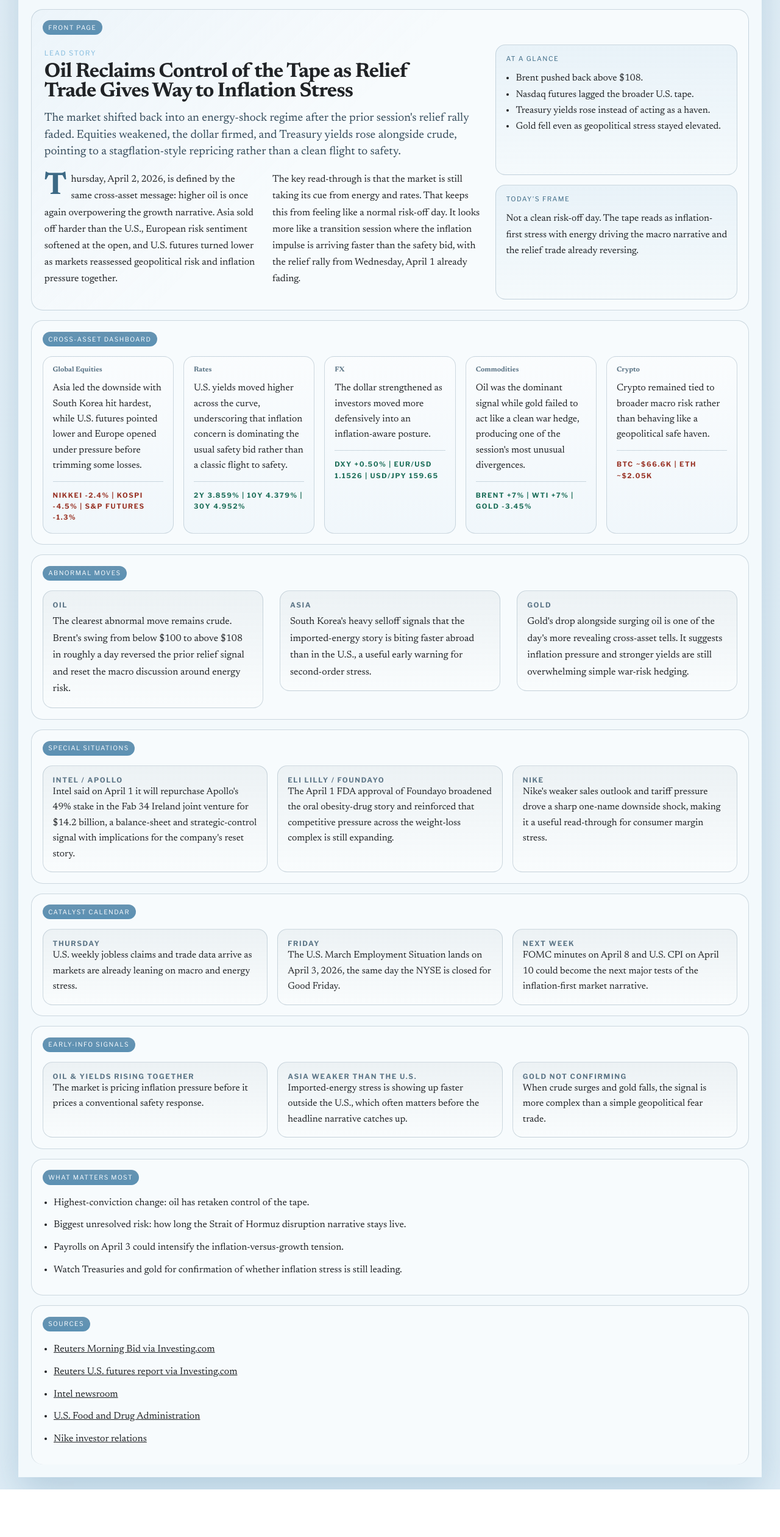
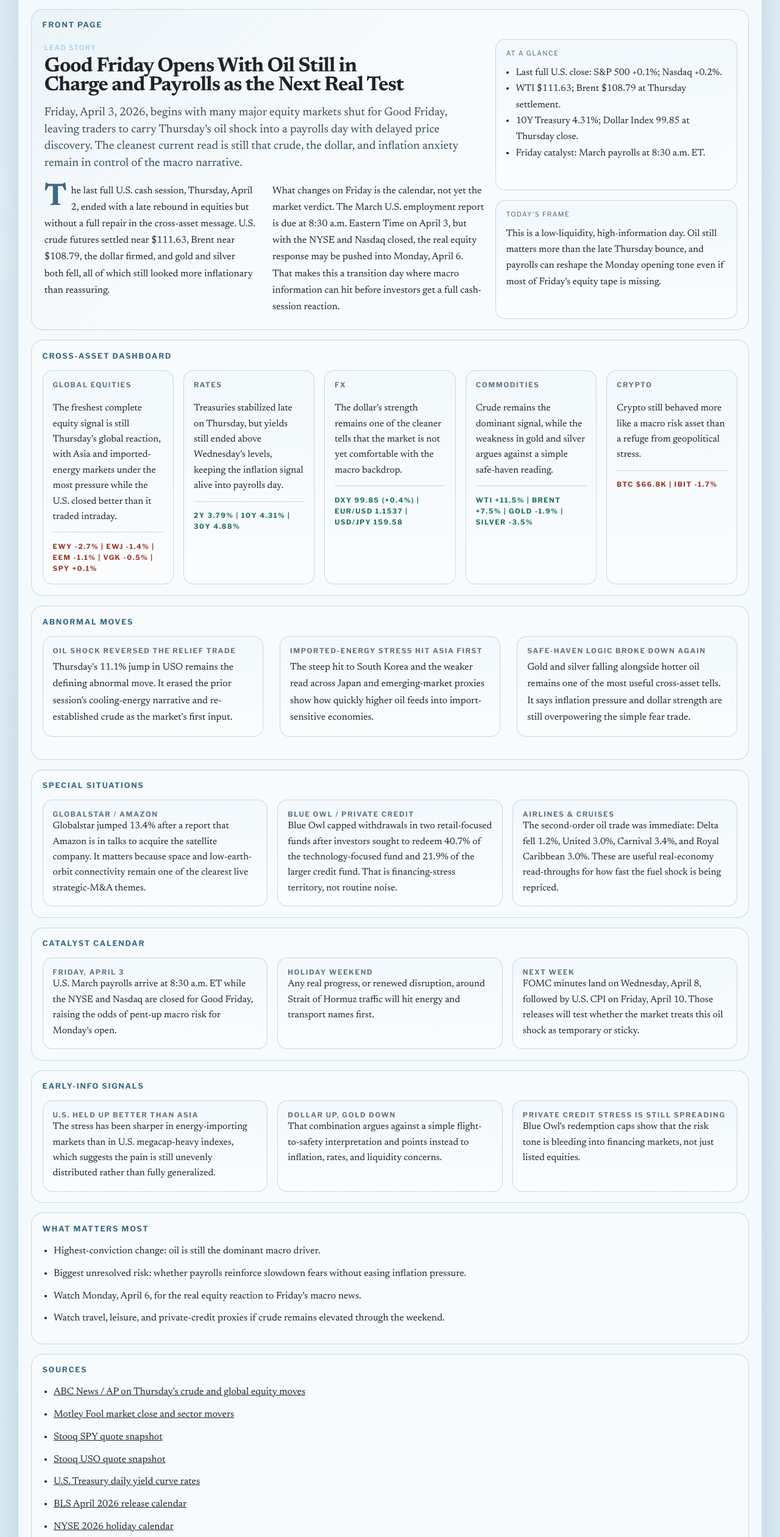
Before and after one commit to meg768/market-scanner-daily, a plain HTML site: page daily-page/index.html in a window 1280 px wide. Shown: the part 280-2800 px from the top of the page at 61% size. Before the commit the page ends 2722 px from the top, so only its background shows below. Drawn offline with nearby package versions, Linux system fonts and the light colour scheme.

Commit message:
Add developer HTML preview workflow and design refinements

```diff
--- a/daily-page/index.html
+++ b/daily-page/index.html
@@ -3,7 +3,7 @@
   <head>
     <meta charset="UTF-8" />
     <meta name="viewport" content="width=device-width, initial-scale=1.0" />
-    <title>Market Scanner Daily | April 2, 2026 | Energy Shock Edition</title>
+    <title>Market Scanner Daily | April 3, 2026 | Good Friday, Payrolls, and Oil Edition</title>
     <meta
       name="description"
       content="A newspaper-style HTML edition of the Market Scanner Daily format."
@@ -26,7 +26,7 @@
         </div>
         <h1 class="masthead__title">Market Scanner Daily</h1>
         <div class="masthead__meta">
-          <p class="masthead__date">Thursday, April 2, 2026</p>
+          <p class="masthead__date">Friday, April 3, 2026</p>
           <p class="masthead__tagline">
             A newspaper-style market edition focused on abnormal moves, catalyst
             trades, and special situations across global markets.
@@ -40,31 +40,32 @@
           <div class="lead-story">
             <p class="lead-story__kicker">Lead Story</p>
             <h2 class="lead-story__headline">
-              Oil Reclaims Control of the Tape as Relief Trade Gives Way to
-              Inflation Stress
+              Good Friday Opens With Oil Still in Charge and Payrolls as the
+              Next Real Test
             </h2>
             <p class="lead-story__deck">
-              The market shifted back into an energy-shock regime after the
-              prior session's relief rally faded. Equities weakened, the dollar
-              firmed, and Treasury yields rose alongside crude, pointing to a
-              stagflation-style repricing rather than a clean flight to safety.
+              Friday, April 3, 2026, begins with many major equity markets shut
+              for Good Friday, leaving traders to carry Thursday's oil shock
+              into a payrolls day with delayed price discovery. The cleanest
+              current read is still that crude, the dollar, and inflation
+              anxiety remain in control of the macro narrative.
             </p>
             <div class="lead-story__body">
               <p>
-                Thursday, April 2, 2026, is defined by the same cross-asset
-                message: higher oil is once again overpowering the growth
-                narrative. Asia sold off harder than the U.S., European risk
-                sentiment softened at the open, and U.S. futures turned lower
-                as markets reassessed geopolitical risk and inflation pressure
-                together.
+                The last full U.S. cash session, Thursday, April 2, ended with a
+                late rebound in equities but without a full repair in the
+                cross-asset message. U.S. crude futures settled near $111.63,
+                Brent near $108.79, the dollar firmed, and gold and silver both
+                fell, all of which still looked more inflationary than
+                reassuring.
               </p>
               <p>
-                The key read-through is that the market is still taking its cue
-                from energy and rates. That keeps this from feeling like a
-                normal risk-off day. It looks more like a transition session
-                where the inflation impulse is arriving faster than the safety
-                bid, with the relief rally from Wednesday, April 1 already
-                fading.
+                What changes on Friday is the calendar, not yet the market
+                verdict. The March U.S. employment report is due at 8:30 a.m.
+                Eastern Time on April 3, but with the NYSE and Nasdaq closed,
+                the real equity response may be pushed into Monday, April 6.
+                That makes this a transition day where macro information can hit
+                before investors get a full cash-session reaction.
               </p>
             </div>
           </div>
@@ -73,19 +74,20 @@
             <section class="brief-card">
               <p class="brief-card__title">At a Glance</p>
               <ul class="brief-list">
-                <li>Brent pushed back above $108.</li>
-                <li>Nasdaq futures lagged the broader U.S. tape.</li>
-                <li>Treasury yields rose instead of acting as a haven.</li>
-                <li>Gold fell even as geopolitical stress stayed elevated.</li>
+                <li>Last full U.S. close: S&amp;P 500 +0.1%; Nasdaq +0.2%.</li>
+                <li>WTI $111.63; Brent $108.79 at Thursday settlement.</li>
+                <li>10Y Treasury 4.31%; Dollar Index 99.85 at Thursday close.</li>
+                <li>Friday catalyst: March payrolls at 8:30 a.m. ET.</li>
               </ul>
             </section>
 
             <section class="brief-card">
               <p class="brief-card__title">Today's Frame</p>
               <p class="brief-card__text">
-                Not a clean risk-off day. The tape reads as inflation-first
-                stress with energy driving the macro narrative and the relief
-                trade already reversing.
+                This is a low-liquidity, high-information day. Oil still matters
+                more than the late Thursday bounce, and payrolls can reshape the
+                Monday opening tone even if most of Friday's equity tape is
+                missing.
               </p>
             </section>
           </aside>
@@ -97,58 +99,57 @@
             <article class="market-card">
               <h3>Global Equities</h3>
               <p>
-                Asia led the downside with South Korea hit hardest, while U.S.
-                futures pointed lower and Europe opened under pressure before
-                trimming some losses.
+                The freshest complete equity signal is still Thursday's global
+                reaction, with Asia and imported-energy markets under the most
+                pressure while the U.S. closed better than it traded intraday.
               </p>
               <p class="market-card__move market-card__move--down">
-                Nikkei -2.4% | Kospi -4.5% | S&amp;P futures -1.3%
+                EWY -2.7% | EWJ -1.4% | EEM -1.1% | VGK -0.5% | SPY +0.1%
               </p>
             </article>
 
             <article class="market-card">
               <h3>Rates</h3>
               <p>
-                U.S. yields moved higher across the curve, underscoring that
-                inflation concern is dominating the usual safety bid rather than
-                a classic flight to safety.
+                Treasuries stabilized late on Thursday, but yields still ended
+                above Wednesday's levels, keeping the inflation signal alive
+                into payrolls day.
               </p>
               <p class="market-card__move market-card__move--up">
-                2Y 3.859% | 10Y 4.379% | 30Y 4.952%
+                2Y 3.79% | 10Y 4.31% | 30Y 4.88%
               </p>
             </article>
 
             <article class="market-card">
               <h3>FX</h3>
               <p>
-                The dollar strengthened as investors moved more defensively into
-                an inflation-aware posture.
+                The dollar's strength remains one of the cleaner tells that the
+                market is not yet comfortable with the macro backdrop.
               </p>
               <p class="market-card__move market-card__move--up">
-                DXY +0.50% | EUR/USD 1.1526 | USD/JPY 159.65
+                DXY 99.85 (+0.4%) | EUR/USD 1.1537 | USD/JPY 159.58
               </p>
             </article>
 
             <article class="market-card">
               <h3>Commodities</h3>
               <p>
-                Oil was the dominant signal while gold failed to act like a
-                clean war hedge, producing one of the session's most unusual
-                divergences.
+                Crude remains the dominant signal, while the weakness in gold
+                and silver argues against a simple safe-haven reading.
               </p>
               <p class="market-card__move market-card__move--up">
-                Brent +7% | WTI +7% | Gold -3.45%
+                WTI +11.5% | Brent +7.5% | Gold -1.9% | Silver -3.5%
               </p>
             </article>
 
             <article class="market-card">
               <h3>Crypto</h3>
               <p>
-                Crypto remained tied to broader macro risk rather than behaving
-                like a geopolitical safe haven.
+                Crypto still behaved more like a macro risk asset than a refuge
+                from geopolitical stress.
               </p>
               <p class="market-card__move market-card__move--down">
-                BTC ~$66.6k | ETH ~$2.05k
+                BTC $66.8k | IBIT -1.7%
               </p>
             </article>
           </div>
@@ -158,27 +159,27 @@
           <div class="section-label">Abnormal Moves</div>
           <div class="column-copy">
             <article>
-              <h3>Oil</h3>
+              <h3>Oil Shock Reversed the Relief Trade</h3>
               <p>
-                The clearest abnormal move remains crude. Brent's swing from
-                below $100 to above $108 in roughly a day reversed the prior
-                relief signal and reset the macro discussion around energy risk.
+                Thursday's 11.1% jump in USO remains the defining abnormal move.
+                It erased the prior session's cooling-energy narrative and
+                re-established crude as the market's first input.
               </p>
             </article>
             <article>
-              <h3>Asia</h3>
+              <h3>Imported-Energy Stress Hit Asia First</h3>
               <p>
-                South Korea's heavy selloff signals that the imported-energy
-                story is biting faster abroad than in the U.S., a useful early
-                warning for second-order stress.
+                The steep hit to South Korea and the weaker read across Japan
+                and emerging-market proxies show how quickly higher oil feeds
+                into import-sensitive economies.
               </p>
             </article>
             <article>
-              <h3>Gold</h3>
+              <h3>Safe-Haven Logic Broke Down Again</h3>
               <p>
-                Gold's drop alongside surging oil is one of the day's more
-                revealing cross-asset tells. It suggests inflation pressure and
-                stronger yields are still overwhelming simple war-risk hedging.
+                Gold and silver falling alongside hotter oil remains one of the
+                most useful cross-asset tells. It says inflation pressure and
+                dollar strength are still overpowering the simple fear trade.
               </p>
             </article>
           </div>
@@ -188,28 +189,30 @@
           <div class="section-label">Special Situations</div>
           <div class="story-grid">
             <article class="story-card">
-              <h3>Intel / Apollo</h3>
+              <h3>Globalstar / Amazon</h3>
               <p>
-                Intel said on April 1 it will repurchase Apollo's 49% stake in
-                the Fab 34 Ireland joint venture for $14.2 billion, a
-                balance-sheet and strategic-control signal with implications for
-                the company's reset story.
+                Globalstar jumped 13.4% after a report that Amazon is in talks
+                to acquire the satellite company. It matters because space and
+                low-earth-orbit connectivity remain one of the clearest live
+                strategic-M&amp;A themes.
               </p>
             </article>
             <article class="story-card">
-              <h3>Eli Lilly / Foundayo</h3>
+              <h3>Blue Owl / Private Credit</h3>
               <p>
-                The April 1 FDA approval of Foundayo broadened the oral
-                obesity-drug story and reinforced that competitive pressure
-                across the weight-loss complex is still expanding.
+                Blue Owl capped withdrawals in two retail-focused funds after
+                investors sought to redeem 40.7% of the technology-focused fund
+                and 21.9% of the larger credit fund. That is financing-stress
+                territory, not routine noise.
               </p>
             </article>
             <article class="story-card">
-              <h3>Nike</h3>
+              <h3>Airlines &amp; Cruises</h3>
               <p>
-                Nike's weaker sales outlook and tariff pressure drove a sharp
-                one-name downside shock, making it a useful read-through for
-                consumer margin stress.
+                The second-order oil trade was immediate: Delta fell 1.2%,
+                United 3.0%, Carnival 3.4%, and Royal Caribbean 3.0%. These are
+                useful real-economy read-throughs for how fast the fuel shock is
+                being repriced.
               </p>
             </article>
           </div>
@@ -219,24 +222,26 @@
           <div class="section-label">Catalyst Calendar</div>
           <div class="calendar-list">
             <article>
-              <h3>Thursday</h3>
+              <h3>Friday, April 3</h3>
               <p>
-                U.S. weekly jobless claims and trade data arrive as markets are
-                already leaning on macro and energy stress.
+                U.S. March payrolls arrive at 8:30 a.m. ET while the NYSE and
+                Nasdaq are closed for Good Friday, raising the odds of pent-up
+                macro risk for Monday's open.
               </p>
             </article>
             <article>
-              <h3>Friday</h3>
+              <h3>Holiday Weekend</h3>
               <p>
-                The U.S. March Employment Situation lands on April 3, 2026, the
-                same day the NYSE is closed for Good Friday.
+                Any real progress, or renewed disruption, around Strait of
+                Hormuz traffic will hit energy and transport names first.
               </p>
             </article>
             <article>
               <h3>Next Week</h3>
               <p>
-                FOMC minutes on April 8 and U.S. CPI on April 10 could become
-                the next major tests of the inflation-first market narrative.
+                FOMC minutes land on Wednesday, April 8, followed by U.S. CPI on
+                Friday, April 10. Those releases will test whether the market
+                treats this oil shock as temporary or sticky.
               </p>
             </article>
           </div>
@@ -246,24 +251,26 @@
           <div class="section-label">Early-Info Signals</div>
           <div class="signal-strip">
             <article>
-              <h3>Oil &amp; Yields Rising Together</h3>
+              <h3>U.S. Held Up Better Than Asia</h3>
               <p>
-                The market is pricing inflation pressure before it prices a
-                conventional safety response.
+                The stress has been sharper in energy-importing markets than in
+                U.S. megacap-heavy indexes, which suggests the pain is still
+                unevenly distributed rather than fully generalized.
               </p>
             </article>
             <article>
-              <h3>Asia Weaker Than the U.S.</h3>
+              <h3>Dollar Up, Gold Down</h3>
               <p>
-                Imported-energy stress is showing up faster outside the U.S.,
-                which often matters before the headline narrative catches up.
+                That combination argues against a simple flight-to-safety
+                interpretation and points instead to inflation, rates, and
+                liquidity concerns.
               </p>
             </article>
             <article>
-              <h3>Gold Not Confirming</h3>
+              <h3>Private Credit Stress Is Still Spreading</h3>
               <p>
-                When crude surges and gold falls, the signal is more complex
-                than a simple geopolitical fear trade.
+                Blue Owl's redemption caps show that the risk tone is bleeding
+                into financing markets, not just listed equities.
               </p>
             </article>
           </div>
@@ -272,10 +279,10 @@
         <section class="news-section">
           <div class="section-label">What Matters Most</div>
           <ul class="matters-list">
-            <li>Highest-conviction change: oil has retaken control of the tape.</li>
-            <li>Biggest unresolved risk: how long the Strait of Hormuz disruption narrative stays live.</li>
-            <li>Payrolls on April 3 could intensify the inflation-versus-growth tension.</li>
-            <li>Watch Treasuries and gold for confirmation of whether inflation stress is still leading.</li>
+            <li>Highest-conviction change: oil is still the dominant macro driver.</li>
+            <li>Biggest unresolved risk: whether payrolls reinforce slowdown fears without easing inflation pressure.</li>
+            <li>Watch Monday, April 6, for the real equity reaction to Friday's macro news.</li>
+            <li>Watch travel, leisure, and private-credit proxies if crude remains elevated through the weekend.</li>
           </ul>
         </section>
 
@@ -283,28 +290,53 @@
           <div class="section-label">Sources</div>
           <ul class="sources-list">
             <li>
-              <a href="https://www.investing.com/news/economy-news/morning-bid-primetime-disappointment-4594593">
-                Reuters Morning Bid via Investing.com
+              <a href="https://abcnews.com/Business/wireStory/oil-rises-7-world-shares-fall-after-trump-131638795">
+                ABC News / AP on Thursday's crude and global equity moves
               </a>
             </li>
             <li>
-              <a href="https://m.investing.com/news/stock-market-news/wall-st-futures-slide-as-trump-signals-tougher-iran-strikes-oil-jumps-6-4594732?ampMode=1">
-                Reuters U.S. futures report via Investing.com
+              <a href="https://www.fool.com/coverage/stock-market-today/2026/04/02/stock-market-today-april-2-markets-muted-on-mixed-iran-reports/">
+                Motley Fool market close and sector movers
               </a>
             </li>
             <li>
-              <a href="https://newsroom.intel.com/corporate/intel-repurchase-49-equity-interest-ireland-fab-joint-venture">
-                Intel newsroom
+              <a href="https://stooq.com/q/l/?s=spy.us&f=sd2t2ohlcvpcn&e=csv">
+                Stooq SPY quote snapshot
               </a>
             </li>
             <li>
-              <a href="https://www.fda.gov/news-events/press-announcements/fda-approves-first-new-molecular-entity-under-national-priority-voucher-program">
-                U.S. Food and Drug Administration
+              <a href="https://stooq.com/q/l/?s=uso.us&f=sd2t2ohlcvpcn&e=csv">
+                Stooq USO quote snapshot
               </a>
             </li>
             <li>
-              <a href="https://investors.nike.com/investors/news-events-and-reports/investor-news/investor-news-details/2026/NIKE-Inc--Reports-Fiscal-2026-Third-Quarter-Results/default.aspx">
-                Nike investor relations
+              <a href="https://home.treasury.gov/resource-center/data-chart-center/interest-rates/TextView?field_tdr_date_value=2026&type=daily_treasury_yield_curve">
+                U.S. Treasury daily yield curve rates
+              </a>
+            </li>
+            <li>
+              <a href="https://www.bls.gov/schedule/2026/home.htm">
+                BLS April 2026 release calendar
+              </a>
+            </li>
+            <li>
+              <a href="https://mondovisione.com/media-and-resources/news/nyse-group-announces-2026-2027-and-2028-holiday-and-early-closings-calendar-20251223/">
+                NYSE 2026 holiday calendar
+              </a>
+            </li>
+            <li>
+              <a href="https://www.atlantafed.org/research-and-data/data/labor-report-first-look">
+                Atlanta Fed labor report first look
+              </a>
+            </li>
+            <li>
+              <a href="https://in.investing.com/news/stock-market-news/globalstar-stock-jumps-on-amazon-acquisition-report-93CH-5320945">
+                Globalstar / Amazon report
+              </a>
+            </li>
+            <li>
+              <a href="https://www.investing.com/news/stock-market-news/blue-owl-limits-withdrawals-in-two-funds-as-investors-flee-4595590">
+                Reuters on Blue Owl redemption caps
               </a>
             </li>
           </ul>
--- a/daily-page/styles.css
+++ b/daily-page/styles.css
@@ -19,6 +19,9 @@
   --accent-dark: color-mix(in srgb, var(--theme-base) 44%, #163244);
   --positive: #1b6d58;
   --negative: #983224;
+  --card-surface:
+    linear-gradient(180deg, color-mix(in srgb, var(--theme-base) 8%, rgba(255, 255, 255, 0.82)), color-mix(in srgb, var(--theme-base) 3%, rgba(255, 255, 255, 0.94))),
+    var(--paper-soft);
   --shadow: 0 24px 60px color-mix(in srgb, var(--theme-base) 20%, rgba(29, 53, 74, 0.14));
 }
 
@@ -68,6 +71,7 @@ a {
 .masthead__date,
 .brief-card__title,
 .lead-story__kicker,
+.market-card h3,
 .market-card__move,
 .story-card h3,
 .signal-strip h3,
@@ -149,15 +153,14 @@ a {
 
 .section-label {
   grid-column: 1 / -1;
-  display: inline-flex;
-  align-items: center;
+  display: block;
   justify-self: start;
-  gap: 0.45rem;
-  padding: 0.35rem 0.6rem;
-  border-radius: 999px;
-  background: linear-gradient(180deg, var(--accent-mid), var(--accent-strong));
-  color: #f7fbff;
-  font-size: 0.64rem;
+  padding: 0;
+  background: none;
+  border-radius: 0;
+  color: var(--accent-dark);
+  font-size: 0.78rem;
+  font-weight: 700;
 }
 
 .lead-story {
@@ -216,9 +219,7 @@ a {
 .story-card,
 .market-card {
   padding: 1rem;
-  background:
-    linear-gradient(180deg, color-mix(in srgb, var(--theme-base) 12%, transparent), color-mix(in srgb, var(--theme-base) 3%, transparent)),
-    var(--paper-soft);
+  background: var(--card-surface);
   border: 1px solid var(--rule);
   border-radius: 1rem;
 }
@@ -257,15 +258,15 @@ a {
   align-content: start;
   gap: 0.75rem;
   min-height: 100%;
-  background:
-    linear-gradient(
-      180deg,
-      color-mix(in srgb, var(--paper-soft) 88%, white),
-      color-mix(in srgb, var(--paper-strong) 78%, white)
-    );
+  background: var(--card-surface);
 }
 
-.market-card h3,
+.market-card h3 {
+  margin: 0 0 0.45rem;
+  color: var(--muted);
+  font-size: 0.72rem;
+}
+
 .story-card h3,
 .calendar-list h3,
 .signal-strip h3 {
@@ -308,9 +309,7 @@ a {
   break-inside: avoid;
   margin-bottom: 1.2rem;
   padding: 1rem;
-  background:
-    linear-gradient(180deg, color-mix(in srgb, var(--theme-base) 4%, rgba(23, 19, 18, 0.03)), rgba(23, 19, 18, 0)),
-    var(--paper-soft);
+  background: var(--card-surface);
   border: 1px solid var(--rule);
   border-radius: 1rem;
 }
@@ -332,9 +331,7 @@ a {
 }
 
 .story-card {
-  background:
-    linear-gradient(180deg, color-mix(in srgb, var(--theme-base) 4%, rgba(23, 19, 18, 0.03)), rgba(23, 19, 18, 0)),
-    var(--paper-soft);
+  background: var(--card-surface);
 }
 
 .calendar-list,
@@ -345,9 +342,7 @@ a {
 .calendar-list article,
 .signal-strip article {
   padding: 1rem;
-  background:
-    linear-gradient(180deg, color-mix(in srgb, var(--theme-base) 4%, rgba(23, 19, 18, 0.03)), rgba(23, 19, 18, 0)),
-    var(--paper-soft);
+  background: var(--card-surface);
   border: 1px solid var(--rule);
   border-radius: 1rem;
 }
```
Also changed, not shown: CONTEXT.md (+21 -5 lines), daily-page/design-preview.html (added, +276 -0 lines), README.md, 1 other file.
